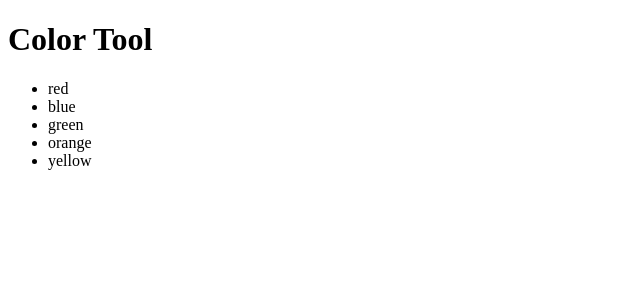
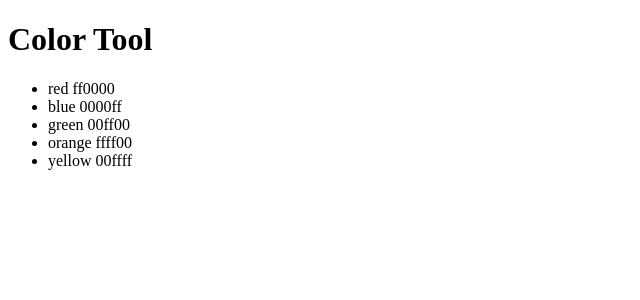
Before and after one commit to t4d-classes/react_03102021, a JavaScript app in the folder demo-app/: page / in a window 1280 px wide. Shown: the top 300 px of the page, without its empty margins (0-640 px from the left). Built offline with nearby package versions, Linux system fonts and the light colour scheme.

Commit message:
add code demos

```diff
--- a/demo-app/src/components/ColorTool.js
+++ b/demo-app/src/components/ColorTool.js
@@ -1,16 +1,29 @@
 export function ColorTool() {
+
+  // model data
+
+  const colors = [
+    { id: 1, name: "red", hexcode: "ff0000" },
+    { id: 2, name: "blue", hexcode: "0000ff" },
+    { id: 3, name: "green", hexcode: "00ff00" },
+    { id: 4, name: "orange", hexcode: "ffff00" },
+    { id: 5, name: "yellow", hexcode: "00ffff" },
+  ];
+
+  // render logic
+
+  const colorListItems = colors.map((color) => (
+    <li key={color.id}>
+      {color.name} {color.hexcode}
+    </li>
+  ));
+
   return (
     <>
       <header>
         <h1>Color Tool</h1>
       </header>
-      <ul>
-        <li>red</li>
-        <li>blue</li>
-        <li>green</li>
-        <li>orange</li>
-        <li>yellow</li>
-      </ul>
+      <ul>{colorListItems}</ul>
     </>
   );
 }
```
Also changed, not shown: demo-app/exercises/exercise-3.md (added, +7 -0 lines).
